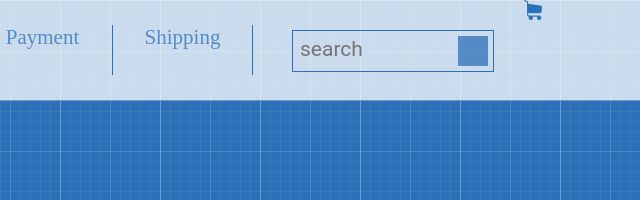
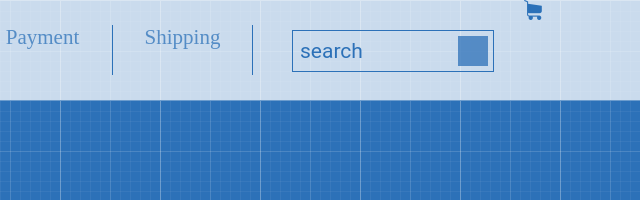
Before and after one commit to ArturGalash/ArturGalash.github.io, a plain HTML site: page index.html in a window 1280 px wide. Shown: the top 200 px of the page, 640-1280 px from the left. Drawn offline with Linux system fonts and the light colour scheme.

Commit message:
debag positiom search

```diff
--- a/style.css
+++ b/style.css
@@ -67,13 +67,18 @@ body {
 }
 .search input[type="search"] {
 	border: none;
-	height: 50%;
-	width: 146px;
+	height: 30px;
+	width: 150px;
 	color: #2c71b8;
 	margin: 5px;
 	background-color: rgb(255, 255, 255, 0);
 	font-size: 21px;
     font-family: "Roboto";
+    display: block;
+    float: left;
+}
+.search input[type="search"]::-webkit-input-placeholder {
+	color: #2c71b8;
 }
 .search input[type="submit"] {
 	width: 30px;
```
